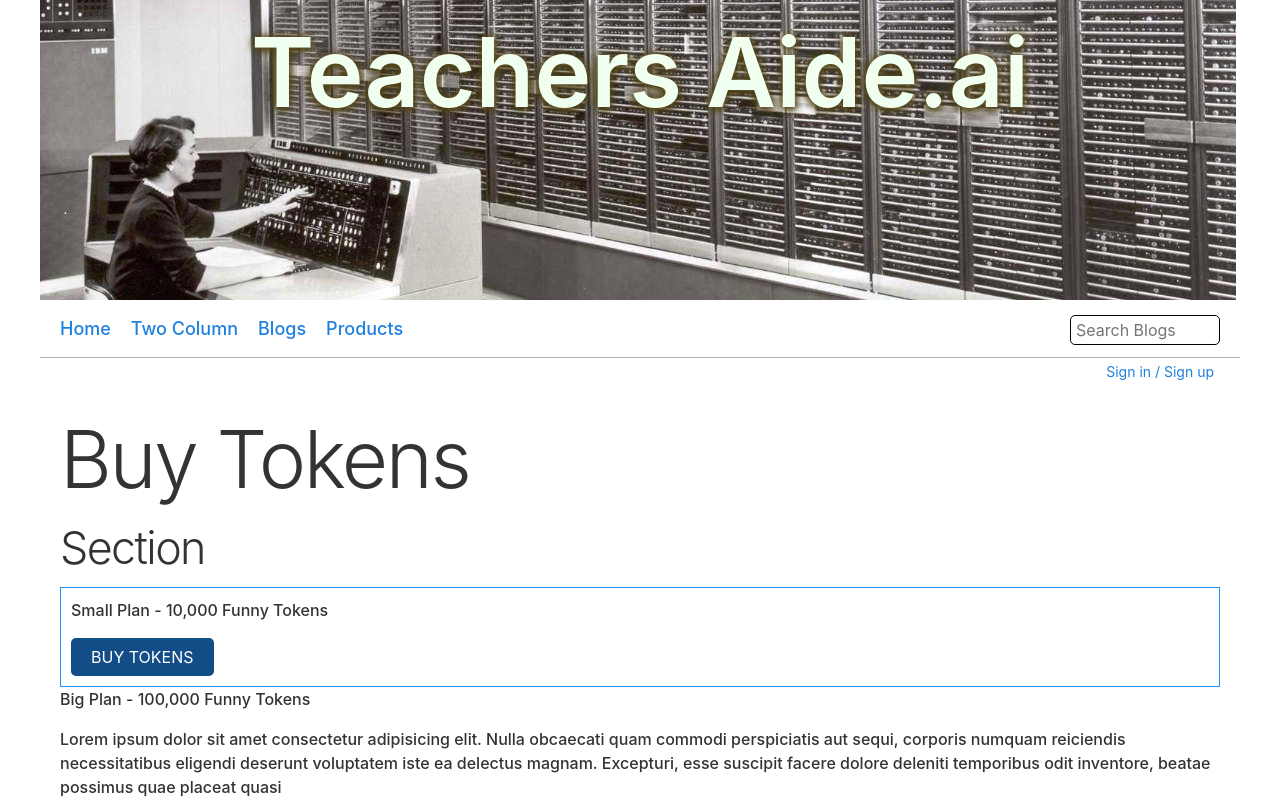
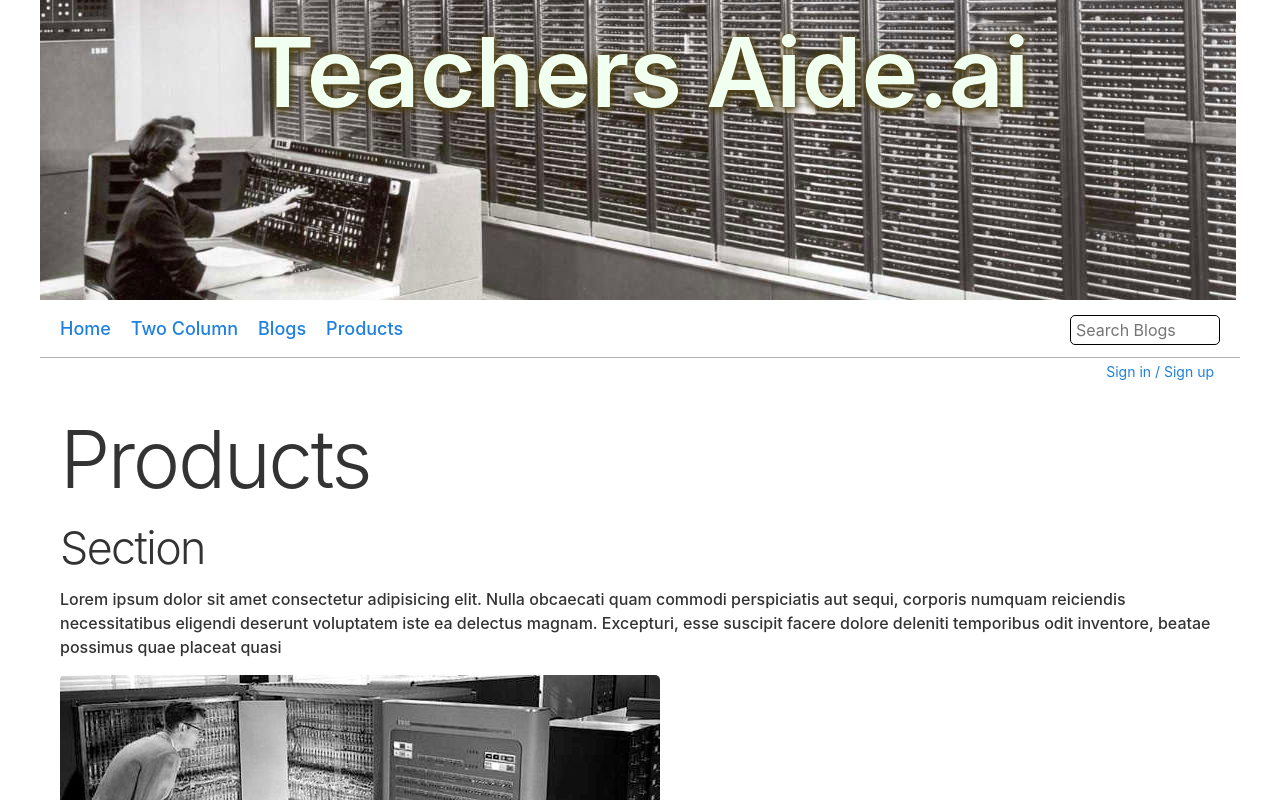
Before and after one commit to dwestland/taa, a Next.js app: page /products in a window 1280 px wide. Shown: the top 800 px of the page. Built offline with nearby package versions, Linux system fonts and the light colour scheme; no server answers.

Commit message:
Update Product page

```diff
--- a/pages/products.tsx
+++ b/pages/products.tsx
@@ -6,10 +6,10 @@
   <Layout title="Document" description="Document description">
     <main>
       <section>
-        <h1>Buy Tokens</h1>
+        <h1>Products</h1>
         <h3>Section</h3>
-        <div>
-          <div
+
+        {/* <div
             style={{
               border: '1px solid dodgerblue',
               padding: '10px',
@@ -31,11 +31,8 @@
             >
               BUY TOKENS
             </button>
-          </div>
-          <div>
-            <p>Big Plan - 100,000 Funny Tokens</p>
-          </div>
-        </div>
+          </div> */}
+
         <p>
           Lorem ipsum dolor sit amet consectetur adipisicing elit. Nulla
           obcaecati quam commodi perspiciatis aut sequi, corporis numquam
```
